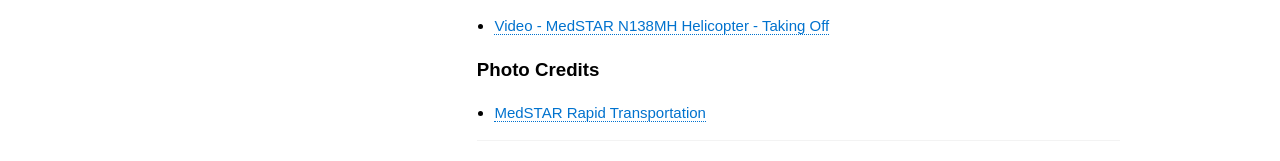
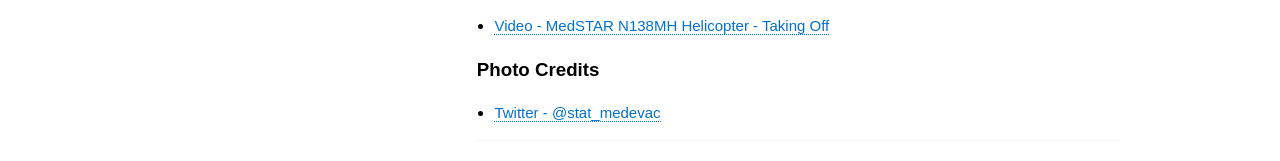
Before and after one commit to gbinal/dc-helicopters, a Jekyll site: the page built from _helicopters/medstar.md, in a window 1280 px wide and 1273 px high. Shown: the part 1004-1165 px from the top of the window. Built offline with Jekyll 4.4.1, drawn with Linux system fonts in a browser that asks for light colours.

Commit message:
adding sections

```diff
--- a/_helicopters/medstar.md
+++ b/_helicopters/medstar.md
@@ -40,4 +40,4 @@
 * [Video - MedSTAR N138MH Helicopter - Taking Off](https://www.youtube.com/watch?v=5-bcVnGj6B4)
 
 ### Photo Credits
-* [MedSTAR Rapid Transportation](https://www.medstarwashington.org/our-services/medstar-heart-vascular-institute/treatments/medstar-rapid-transportation/)
+* [Twitter - @stat_medevac](https://twitter.com/stat_medevac/status/817390049927036928)
```
